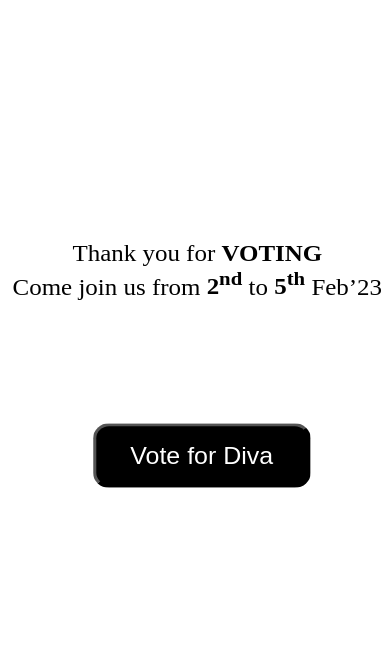
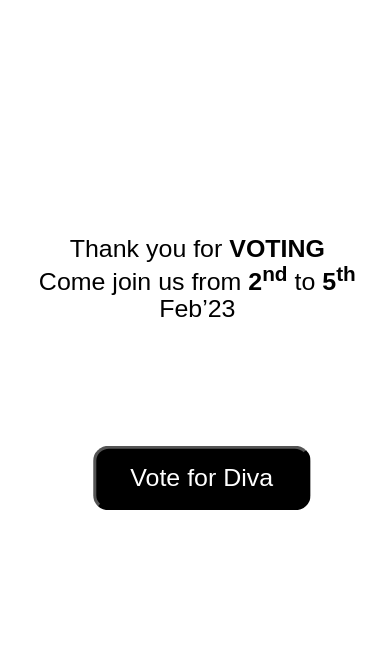
Before and after one commit to ankit11hab/diva-hunk, a Django app: page /thanks_diva in a window 390 px wide. Shown: the part 552-1197 px from the top of the page. Before the commit the page ends 1040 px from the top, so only its background shows below. Run offline with Django 4.2, Linux system fonts and the light colour scheme; some web fonts are replaced.

Commit message:
footer and thanks page font correction

```diff
--- a/static/css/thanks.css
+++ b/static/css/thanks.css
@@ -1,8 +1,12 @@
 @import url(//db.onlinewebfonts.com/c/564f6ec12550d3a8d7ec25152231244d?family=Star+Guard);
 @import url(//db.onlinewebfonts.com/c/deb32b91d90407c8527dfeaac14994d6?family=Aileron);
+
 /* @import url(//db.onlinewebfonts.com/c/961a181da27e7cbc072ec2fb5bbfe2a9?family=Circular+Std); */
-@import url(//db.onlinewebfonts.com/c/860c3ec7bbc5da3e97233ccecafe512e?family=Circular+Std+Book);
 
+
+/* @import url(//db.onlinewebfonts.com/c/860c3ec7bbc5da3e97233ccecafe512e?family=Circular+Std+Book); */
+
+@import url('https://fonts.cdnfonts.com/css/circular-std');
 * {
     margin: 0%;
     background-color: #ffffff;
@@ -55,6 +59,7 @@
     font-family: "outfit";
     padding-top: 15%;
     padding-left: 5%;
+    font-family: 'Circular Std', sans-serif;
 }
 
 .right-text1 {
@@ -135,7 +140,7 @@
         width: 70vw;
         margin-top: 10%;
         margin-bottom: 20%;
-    font-family: "outfit";
+        font-family: 'Circular Std', sans-serif;
         display: flex;
         flex-direction: column;
         text-align: center;
@@ -144,18 +149,18 @@
         left: 10%;
         transform: scale(1.6, 1.5);
     }
-
     .right-text1 {
         font-size: 4vw;
         width: auto;
         margin-left: 10%;
+        font-family: 'Circular Std', sans-serif;
     }
     .right-text2 {
         font-size: 4vw;
         width: auto;
         margin-left: 10%;
+        font-family: 'Circular Std', sans-serif;
     }
-
     .btn {
         position: relative;
         left: 8%;
@@ -164,5 +169,6 @@
         height: 11vw;
         font-size: 4vw;
         margin: 30% 23%;
+        font-family: 'Circular Std', sans-serif;
     }
 }
```
Also changed, not shown: static/css/footer.css (+4 -4 lines). Lines whose indentation alone changed are shown as unchanged.
